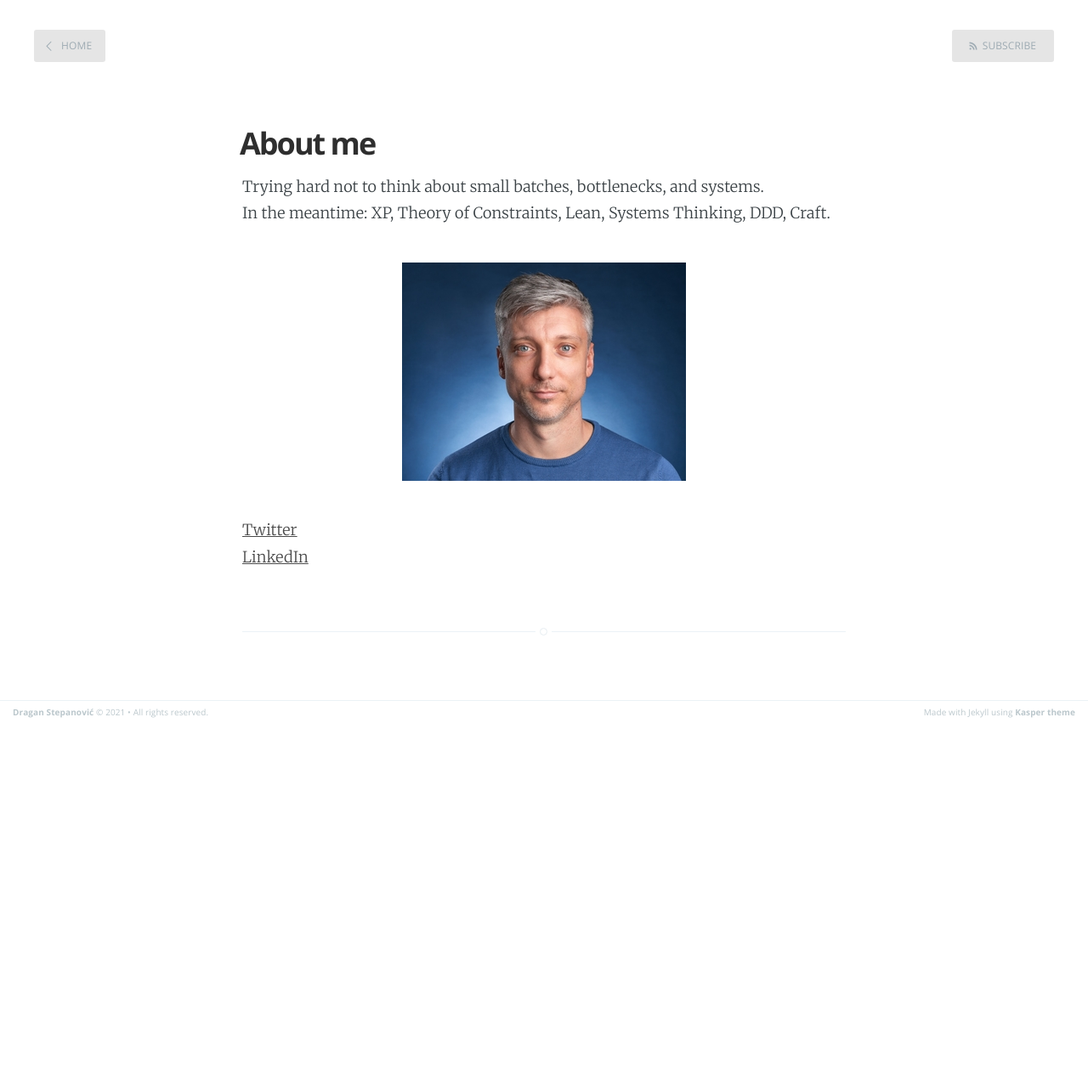
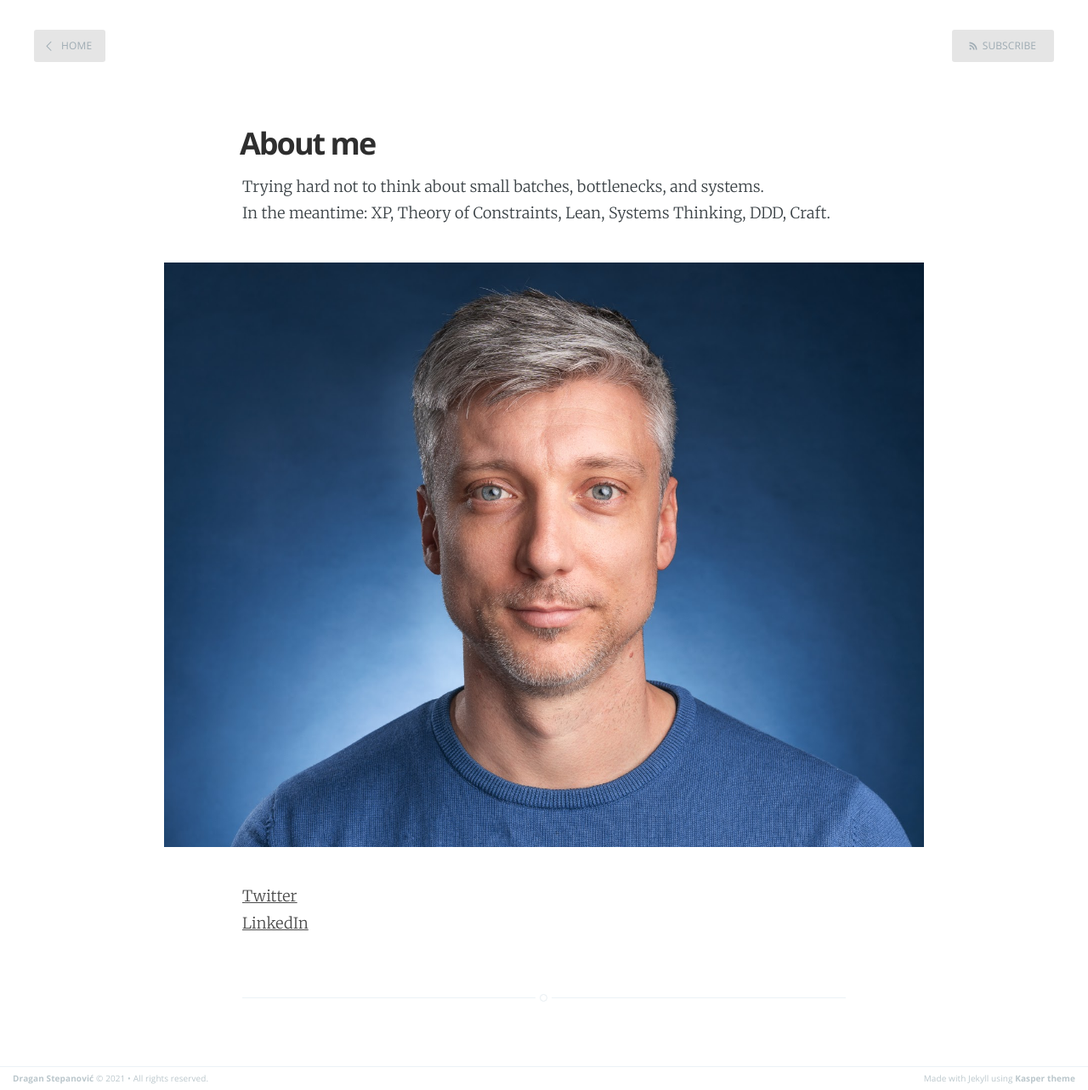
Before and after one commit to dragan-stepanovic/dragan-stepanovic.github.io, a Jekyll site: the page built from about.md, in a window 1280 px wide. Shown: the whole page at 85% size. Built offline with Jekyll 4.4.1, drawn with Linux system fonts in a browser that asks for light colours; before the commit the page ends 900 px from its top, so only the background shows below that.

Commit message:
Update about.md

```diff
--- a/about.md
+++ b/about.md
@@ -6,7 +6,7 @@ title: About me
 Trying hard not to think about small batches, bottlenecks, and systems.
 In the meantime: XP, Theory of Constraints, Lean, Systems Thinking, DDD, Craft.
 
-![](/assets/images/profile_resized.jpg)
+![](/assets/images/profile.jpg)
 
 [Twitter](http://www.twitter.com/d_stepanovic)
 [LinkedIn](http://www.linkedin.com/in/dstepanovic)
```
